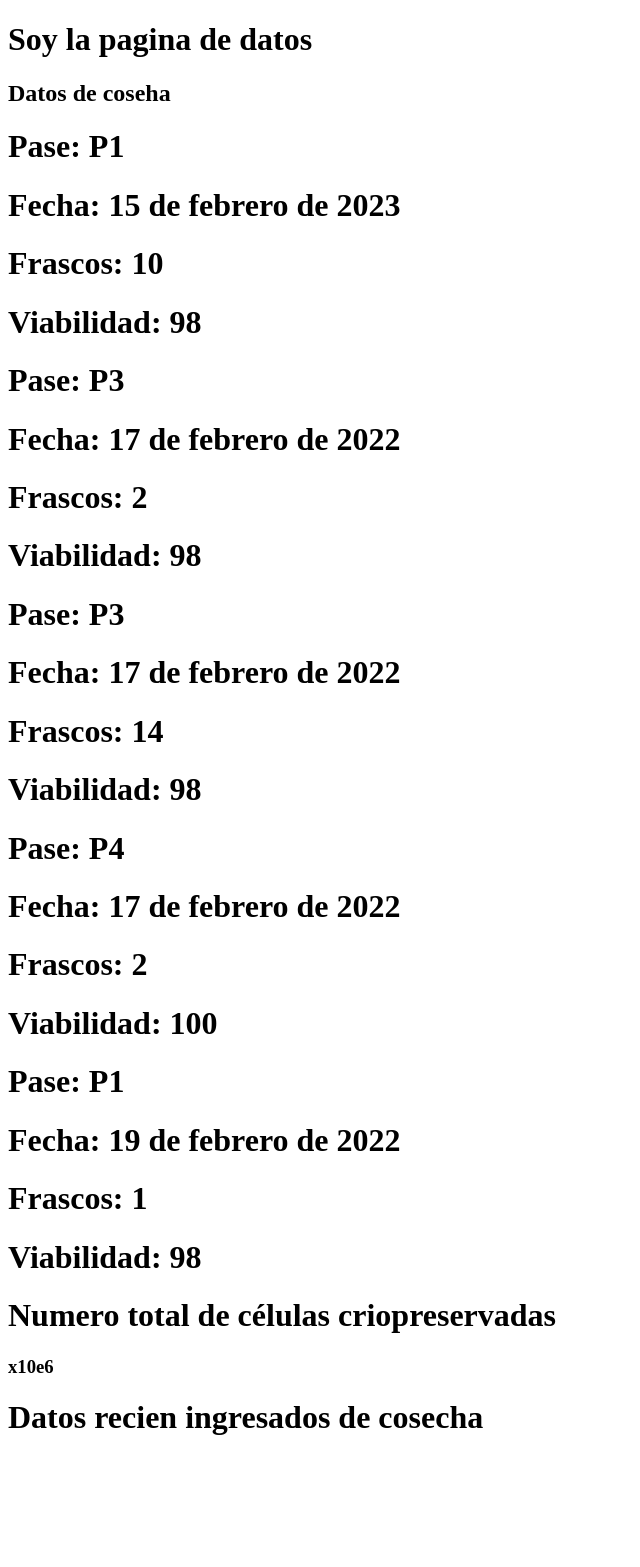
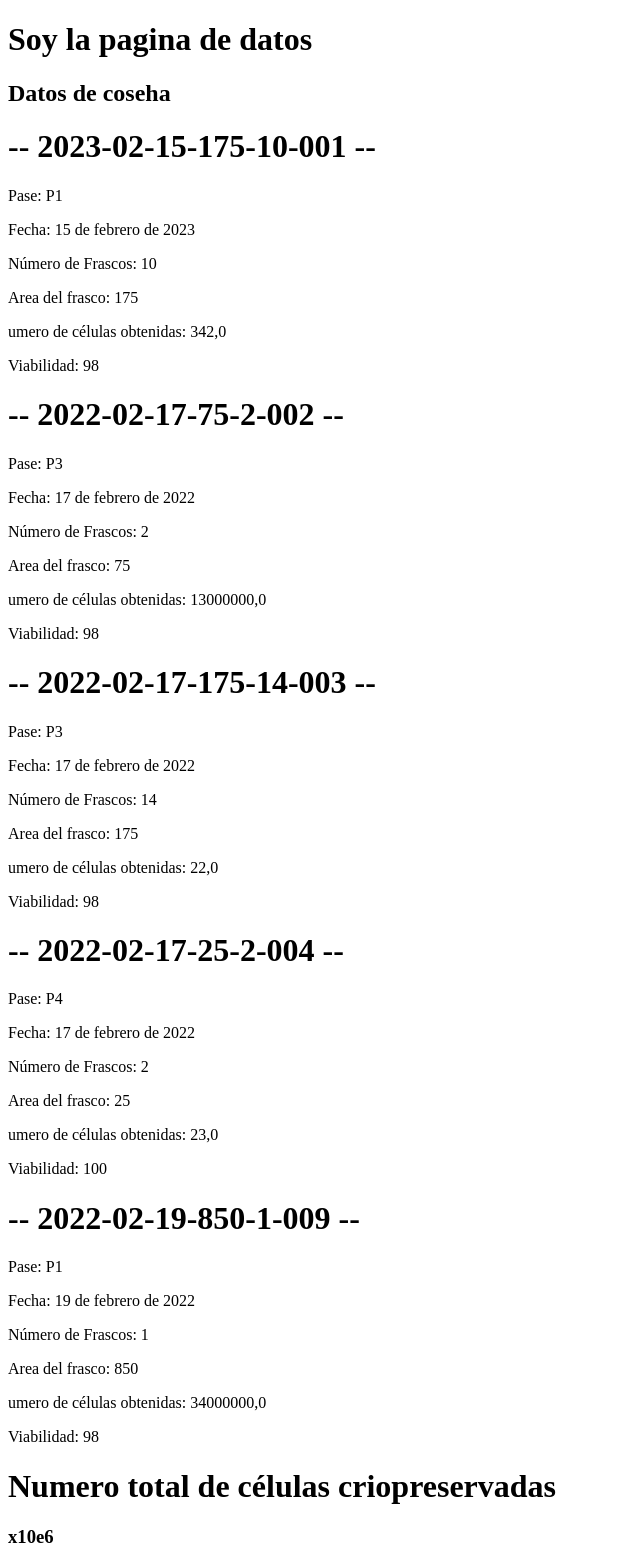
Before and after one commit to IsaMaru98/SeguimientoAlogenicas, a Django app: page /datos/ in a window 1280 px wide. Shown: the whole page, without its empty margins (0-640 px from the left). Before the commit the page ends 1435 px from the top, so only its background shows below. Run offline with Django 4.2, Linux system fonts and the light colour scheme; data comes from the database, SQL or seed files in the repository; both versions use the stored data as it was after the commit.

Commit message:
corrección de typos y vista de los datos en datos.html

```diff
--- a/formularios/forms.py
+++ b/formularios/forms.py
@@ -10,8 +10,8 @@ class CosechaForm(forms.ModelForm):
 class SiembraForm(forms.ModelForm):
     class Meta:
         model = models.Siembra
-        fields = ['loteSimbra','fechaSiembra','paseSiembra','areaFrascosSiembra', 'numFrascosSiembra','numCelulasSembradasXFrasco']
-        labels = {'loteSimbra': 'Lote: ' ,'fechaSiembra': 'Fecha Siembra:','paseSiembra':'Pase Siembra:','areaFrascosSiembra': 'Tipo de frasco Siembra:' , 'numFrascosSiembra': 'Número de frascos de Siembra:' ,'numCelulasSembradasXFrasco': 'Número de células sembradas por frasco: ' }
+        fields = ['loteSimbra','fechaSiembra','paseSiembra','areaFrascosSiembra', 'numFrascosSiembra','numCelulasSembradasXFrasco', 'cosechaFK']
+        labels = {'loteSimbra': 'Lote: ' ,'fechaSiembra': 'Fecha Siembra:','paseSiembra':'Pase Siembra:','areaFrascosSiembra': 'Tipo de frasco Siembra:' , 'numFrascosSiembra': 'Número de frascos de Siembra:' ,'numCelulasSembradasXFrasco': 'Número de células sembradas por frasco:', 'cosechaFK': 'Cosecha de proveniencia' }
 
 class CrioForm(forms.ModelForm):
 
--- a/formularios/templates/formularios/datos.html
+++ b/formularios/templates/formularios/datos.html
@@ -12,10 +12,13 @@
     <h3>
     {% for i in datosCosecha %}
 
-        <h1> Pase: {{i.paseCosecha}} </h1>
-        <h1> Fecha: {{i.fechaCosecha}} </h1>
-        <h1> Frascos: {{i.numFrascosCosecha}} </h1>
-        <h1> Viabilidad: {{i.viabilidadCosecha}} </h1>
+        <h1> -- {{i.idCosecha}} -- </h1>
+        <p> Pase: {{i.paseCosecha}} </p>
+        <p> Fecha: {{i.fechaCosecha}} </p>
+        <p> Número de Frascos: {{i.numFrascosCosecha}} </p>
+        <p> Area del frasco: {{i.areaFrascosCosecha}} </p>
+        <p> umero de células obtenidas: {{i.numCelulasObtenidas}} </p>
+        <p> Viabilidad: {{i.viabilidadCosecha}} </p>
 
     {% endfor %}
 </h3>
@@ -24,24 +27,6 @@
 <h1>Numero total de células criopreservadas </h1>
 <h3>{{result}} x10e6 </h3>
 
-<div >
-
-    <h1> Datos recien ingresados de cosecha </h1>
-
-    <!-- {% for i in formCosecha %}
-
-        <h1> Pase: {{i.paseCosecha}} </h1>
-        <h1> Fecha: {{i.fechaCosecha}} </h1>
-        <h1> Frascos: {{i.numFrascosCosecha}} </h1>
-        <h1> Viabilidad: {{i.viabilidadCosecha}} </h1>
-
-    {% endfor %} -->
-
-    {{formCosecha.as_p}}
-
-
-
-</div>
 
 </body>
 </html>
--- a/formularios/templates/formularios/formularioSiembra.html
+++ b/formularios/templates/formularios/formularioSiembra.html
@@ -9,7 +9,7 @@
 <body>
     <h1> Formulario Siembra</h1>
     <div class="formularioSeguimientos" id="formularioSiembra">
-        <h2> Datos de coseha</h2>
+        <h2> Datos de siembra</h2>
         <form  method="post">
             {% csrf_token %}
             {{ formSiembra.as_p}}
--- a/formularios/views.py
+++ b/formularios/views.py
@@ -33,7 +33,7 @@ def siembraForm(request):
         # check whether it's valid:
         if formSiembra.is_valid():
             # process the data in form.cleaned_data as required
-            # ...
+            formSiembra.save()
             # redirect to a new URL:
 
             return HttpResponseRedirect('/datos/')
```
Also changed, not shown: db.sqlite3.
